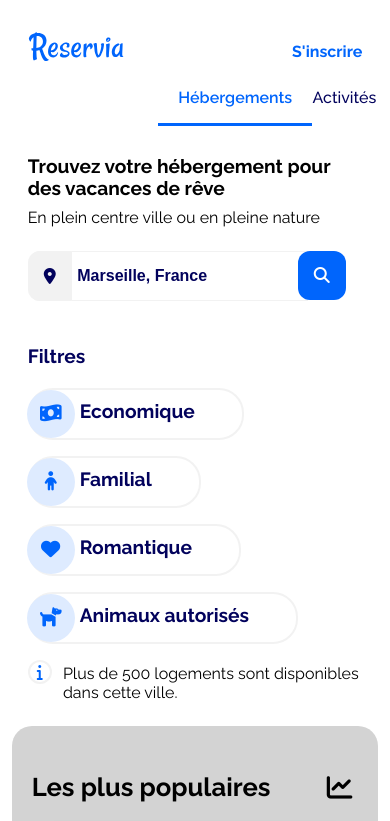
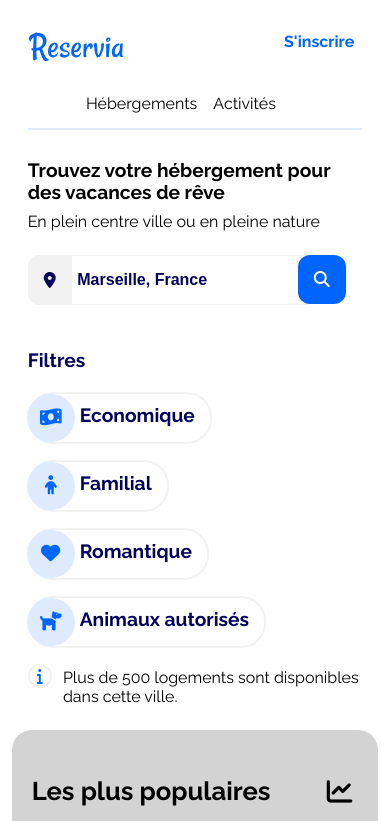
Before and after one commit to mirosa06/MichelSakkas_2_09112020, a plain HTML site: page index.html in a window 390 px wide. Shown: the top 821 px of the page. Drawn offline with Linux system fonts and the light colour scheme; a web font is replaced by a local one.

Commit message:
nav hover + active

```diff
--- a/index.html
+++ b/index.html
@@ -36,10 +36,10 @@
         /></a>
         <nav>
           <ul class="liens">
-            <li class="active">
+            <li>
               <a class="hebergement" href="#gallery">Hébergements</a>
             </li>
-            <li class="nav-activite"><a href="#activites">Activités</a></li>
+            <li><a href="#activites">Activités</a></li>
           </ul>
         </nav>
         <a class="btn-inscription" href="#">S'inscrire</a>
--- a/style.css
+++ b/style.css
@@ -62,7 +62,7 @@ a {
 }
 header {
   display: block;
-  padding: 1.5rem 3%;
+  padding: 0 3% 1.5rem 3%;
 }
 h1 {
   font-size: 1.6rem;
@@ -77,49 +77,64 @@ h1 {
 .galaxy-fold {
   display: none;
 }
+
+.logo {
+  width: 15%;
+  padding-top: 1.5rem;
+}
+
 nav {
-  width: 40%;
-}
-.logo {
-  width: 60%;
-}
-.liens {
-  justify-content: flex-end;
-}
-ul.liens {
+  width: 85%;
   display: flex;
   flex-direction: row;
+  justify-content: flex-end;
+  align-items: center;
+  line-height: 1rem;
 }
+
+nav ul {
+  display: block;
+}
+
+nav li {
+  display: inline-block;
+  line-height: 1rem;
+  padding: 0 0.5rem;
+  margin-left: 43px;
+}
+
 .btn-inscription,
 .liens,
 a {
   text-decoration: none;
 }
-.hebergement {
+
+nav li:hover,
+nav li:active {
   color: var(--primary);
   font-weight: 600;
+  border-top: 3px solid var(--primary);
+  padding-top: 28px;
+  margin-top: -28px;
 }
-.active a {
-  border-top: 2px solid var(--primary);
-  padding-top: 2.5rem;
+
+nav li:active {
+  font-size: 1.1rem;
+  border-bottom: 4px solid var(--secondary);
+  padding-bottom: 5px;
 }
-.nav-activite a {
-  font-weight: 500;
-  color: var(--deepblue);
-}
+
 .btn-inscription {
   color: var(--primary);
   font-weight: 700;
+  padding-top: 1.6rem;
+  margin-left: 45px;
 }
 .liens li,
 li {
   list-style: none;
-  padding-right: 2rem;
 }
-.btn-inscription,
-nav {
-  padding-top: 1.1rem;
-}
+
 i.fas.fa-search {
   display: none;
 }
@@ -548,7 +563,10 @@ h2.titre {
     max-width: 100vw;
   }
 }
-@media screen and (max-width: 600px) {
+
+/* MOBILE VIEW  MOBILE VIEW  MOBILE VIEW  MOBILE VIEW */
+
+@media screen and (max-width: 630px) {
   body {
     max-width: 100%;
   }
@@ -566,26 +584,56 @@ h2.titre {
     padding-top: 0;
   }
   header {
+    display: block;
     margin: auto 1rem;
   }
+
+  #header-top {
+    display: flex;
+    flex: 1 0 auto;
+    margin: 0 !important;
+    padding-bottom: 1rem;
+    border-bottom: 2px solid var(--secondary);
+  }
+
   nav {
-    border: none;
+    margin-top: 6rem;
+    width: auto;
+    justify-content: space-between;
   }
+
+  .liens {
+    width: -moz-available;
+  }
+
+  nav ul {
+    display: flex;
+    justify-content: space-between;
+    max-width: 300px;
+  }
+
+  nav li {
+    margin: 0;
+  }
+
+  nav li:hover,
+  nav li:active {
+    color: var(--primary);
+    font-weight: 600;
+    border-top: 0;
+    border-bottom: 3px solid var(--primary);
+    padding-bottom: 1.1rem;
+    margin-bottom: -1.1rem;
+  }
+
+  nav li:active {
+    font-size: 1.2rem;
+  }
+
   #rechercher-texte {
     display: none;
   }
-  .liens {
-    justify-content: space-evenly;
-    padding-right: 3.3rem;
-    padding-top: 2.9rem;
-  }
-  li.active {
-    border-top: none;
-    border-bottom: 3px solid var(--primary);
-    padding-bottom: 1rem;
-    padding-right: 25%;
-    padding-left: 25%;
-  }
+
   li.activite {
     border-bottom: 3px solid var(--grey);
     padding-bottom: 1rem;
@@ -595,6 +643,7 @@ h2.titre {
   }
   .btn-inscription {
     justify-content: flex-end;
+    padding-top: 2rem;
   }
   li a.hebergement {
     border-top: none;
@@ -742,4 +791,8 @@ h2.titre {
   #plus {
     padding-left: 1.7rem;
   }
+
+  .btn-inscription {
+    margin-left: 0;
+  }
 }
```
